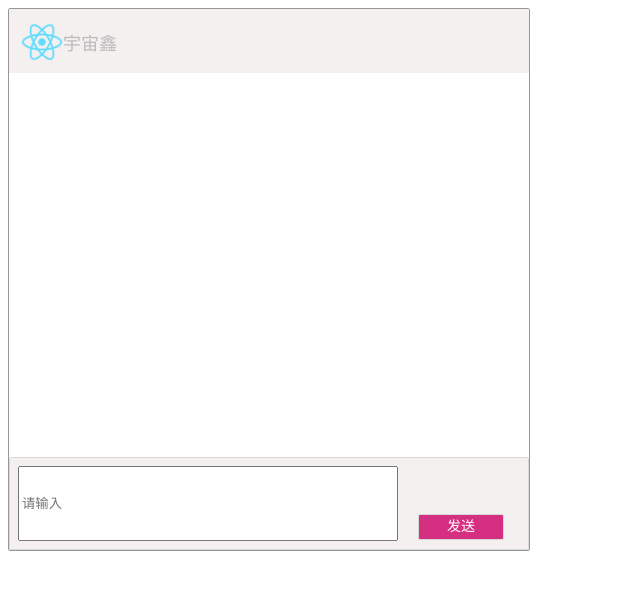
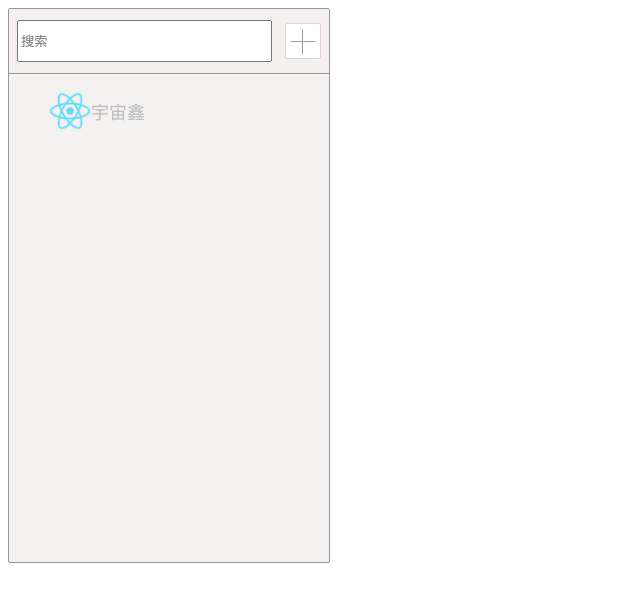
Before and after one commit to Doloreszjx/chatroom, a React (Create React App) app: page / in a window 1280 px wide. Shown: the top 602 px of the page, without its empty margins (0-640 px from the left). Built offline with nearby package versions, Linux system fonts and the light colour scheme; the HTML template or start-up script is replaced by a standard one.

Commit message:
list: init

```diff
--- a/src/App.js
+++ b/src/App.js
@@ -6,7 +6,8 @@ import Toast from './components/Toast';
 import Register from './modules/Register/index';
 import Log from './modules/Log/index';
 import Dialog from './modules/Dialog/index';
+import List from './modules/List';
 
 export default function App() {
-	return <Dialog />;
+	return <List />;
 }
--- /dev/null
+++ b/src/modules/List/index.css
@@ -0,0 +1,23 @@
+.list-wrapper {
+	width: 320px;
+	height: 553px;
+	border-radius: 2px;
+	border: 1px solid #979797;
+	background-color: #f4f1f1;
+}
+.list-header {
+	display: flex;
+	justify-content: space-between;
+	align-items: center;
+	height: 64px;
+	padding: 0 8px 0 8px;
+	background-color: #f4f0f0;
+	border-bottom: 1px solid #979797;
+}
+.list-search {
+	width: 247px;
+	height: 36px;
+}
+.list-content {
+	list-style: none;
+}
--- /dev/null
+++ b/src/modules/List/index.js
@@ -0,0 +1,20 @@
+import React, { Component } from 'react';
+import HeadProtrait from '../../components/HeadPortrait';
+
+import './index.css';
+import AddIcon from '../../static/image/icon-add.png';
+
+export default function List() {
+  return (
+    <div className='list-wrapper'>
+      <div className='list-header'>
+        <input type='text' placeholder='搜索' className='list-search' />
+        <img src={AddIcon} />
+      </div>
+      <ul className='list-content'>
+        <li><HeadProtrait /></li>
+      </ul>
+
+    </div>
+  )
+}
```
Also changed, not shown: src/static/image/icon-add.png (added).
